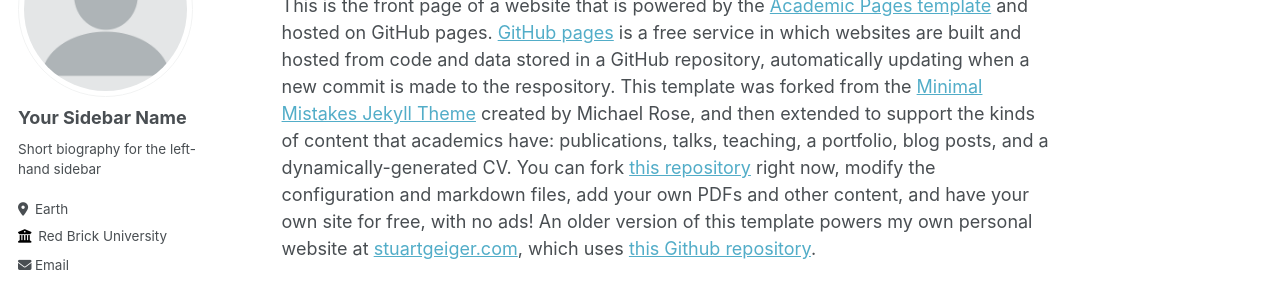
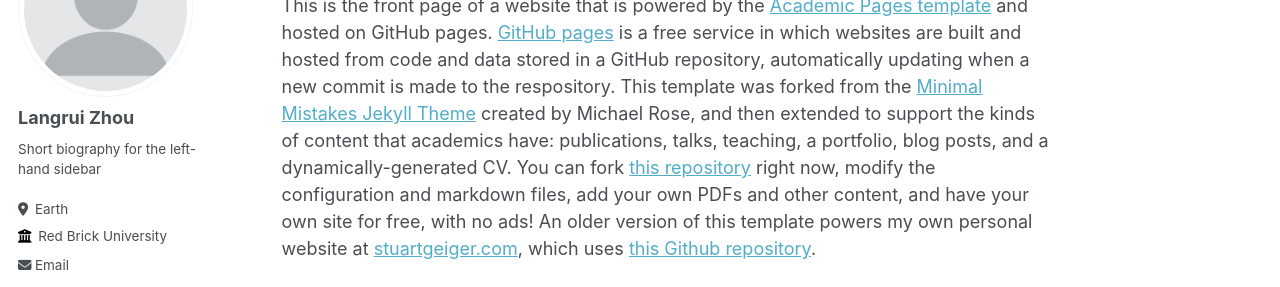
Before and after one commit to LangruiZhou/langruizhou.github.io, a Jekyll site: the page built from _pages/about.md, in a window 1280 px wide. Shown: the part 184-471 px from the top of the page. Built offline with Jekyll 4.4.1, drawn with Linux system fonts in a browser that asks for light colours; some web fonts are replaced.

Commit message:
Update _config.yml

```diff
--- a/_config.yml
+++ b/_config.yml
@@ -14,7 +14,7 @@
 author:
   # Biographic information
   avatar           : "profile.png"
-  name             : "Your Sidebar Name"
+  name             : "Langrui Zhou"
   pronouns         : # example: "she/her"
   bio              : "Short biography for the left-hand sidebar"
   location         : "Earth"
@@ -24,7 +24,7 @@
 
   # Academic websites
   # arxiv            : # URL - Update with the correct link to your profile
-  googlescholar    : "https://scholar.google.com/citations?user=PS_CX0AAAAAJ"
+  googlescholar    : "https://scholar.google.com/citations?user=OnXiz2wAAAAJ&hl=en"
   # impactstory      : # URL
   # orcid            : "http://orcid.org/yourorcidurl"
   # semantic         : # URL
```
